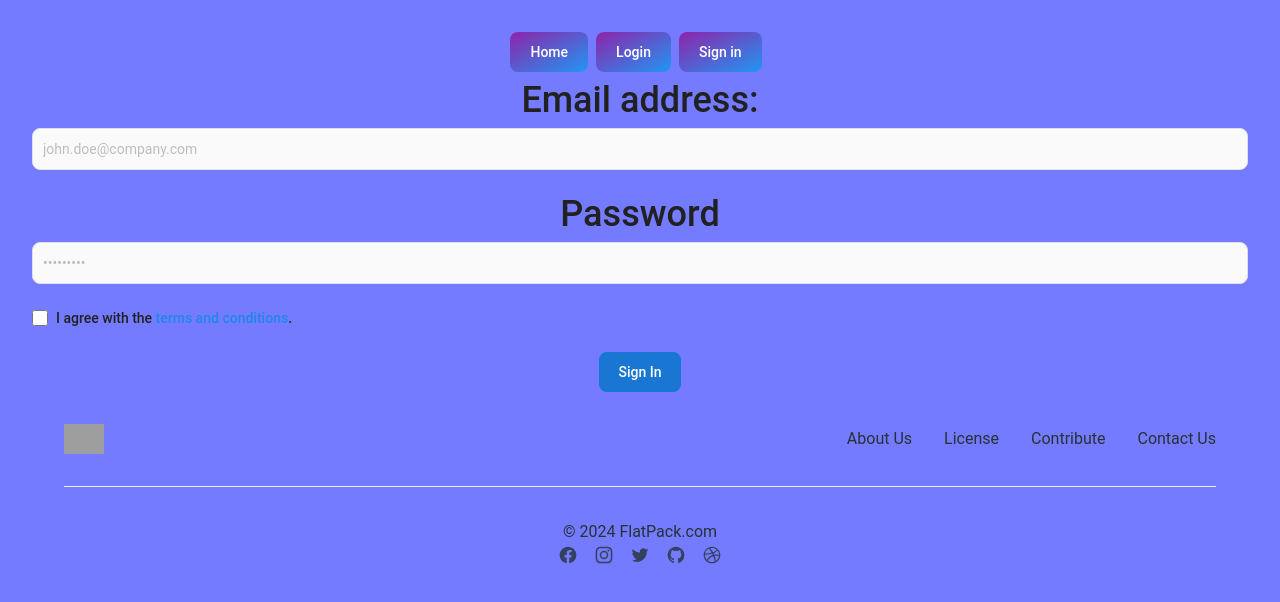
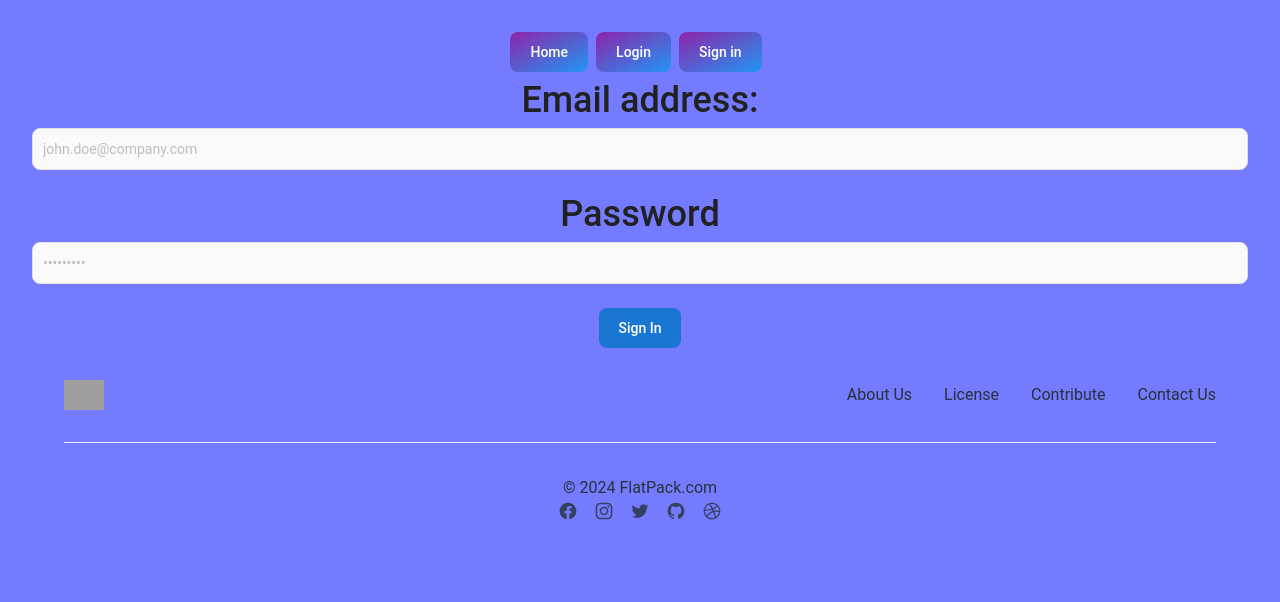
Before and after one commit to bodispatrik1995/flatpack, a React (Vite) app in the folder frontend/: page /login in a window 1280 px wide. Shown: the top 602 px of the page. Built offline with nearby package versions, Linux system fonts and the light colour scheme; grey boxes are pictures that could not be loaded.

Commit message:
fixed login loading, removed terms and services from login and register takes user to login after successful registration

```diff
--- a/frontend/src/Components/LogInForm.jsx
+++ b/frontend/src/Components/LogInForm.jsx
@@ -59,18 +59,6 @@ function LogInForm() {
                 .finally(() => setLoading(false))
         }
     return (
-        // <div>
-        //     <form onSubmit={handleSubmit}>
-        //         <label htmlFor={'login-email-input'}>E-mail:</label>
-        //         <input type="text" id={'login-email-input'} required name={'login-email-input'} onChange={handleEmailChange}/>
-        //         <br/>
-        //         <label htmlFor={'login-password-form'}>Password:</label>
-        //         <input type="password" id={'login-password-form'} required name={'login-password-form'} onChange={handlePasswordChange}/>
-        //         <br/>
-        //         <button type="submit">Sign In</button>
-        //     </form>
-        //     {loading ? <Loading/> : ''}
-        // </div>
         <div>
             <form onSubmit={handleSubmit}>
                 <div className="mb-6">
@@ -90,20 +78,10 @@ function LogInForm() {
                            className="bg-gray-50 border border-gray-300 text-gray-900 text-sm rounded-lg focus:ring-blue-500 focus:border-blue-500 block w-full p-2.5 dark:bg-gray-700 dark:border-gray-600 dark:placeholder-gray-400 dark:text-white dark:focus:ring-blue-500 dark:focus:border-blue-500"
                            placeholder="•••••••••" required/>
                 </div>
-
-                <div className="flex items-start mb-6">
-                    <div className="flex items-center h-5">
-                        <input id="remember" type="checkbox" value=""
-                               className="w-4 h-4 border border-gray-300 rounded bg-gray-50 focus:ring-3 focus:ring-blue-300 dark:bg-gray-700 dark:border-gray-600 dark:focus:ring-blue-600 dark:ring-offset-gray-800"
-                               required/>
-                    </div>
-                    <label htmlFor="remember" className="ms-2 text-sm font-medium text-gray-900 dark:text-gray-300">I
-                        agree with the <a href="#" className="text-blue-600 hover:underline dark:text-blue-500">terms
-                            and conditions</a>.</label>
-                </div>
                 <button type="submit"
                         className="text-white bg-blue-700 hover:bg-blue-800 focus:ring-4 focus:outline-none focus:ring-blue-300 font-medium rounded-lg text-sm w-full sm:w-auto px-5 py-2.5 text-center dark:bg-blue-600 dark:hover:bg-blue-700 dark:focus:ring-blue-800">Sign In
                 </button>
+                {loading ? <Loading/> : ""}
             </form>
         </div>
     );
--- a/frontend/src/Components/MyProperties/MyProperties.jsx
+++ b/frontend/src/Components/MyProperties/MyProperties.jsx
@@ -14,9 +14,16 @@ function MyProperties(props) {
                     'Accept': 'application/json',
                 }
             });
-            const foundData = await response.json();
-            console.log(foundData)
-            setMyProperties(foundData.properties)
+            if (response.ok){
+                const foundData = await response.json();
+                console.log(foundData)
+                setMyProperties(foundData.properties)
+            }
+            else{
+                return (
+                    <h1>You dont have any properties yet!</h1>
+                )
+            }
         }
         fetchMyProperties()
     }, []);
--- a/frontend/src/Components/RegisterForm.jsx
+++ b/frontend/src/Components/RegisterForm.jsx
@@ -1,5 +1,5 @@
 import {useState} from "react";
-import {useNavigate} from "react-router-dom";
+import {Navigate, useNavigate} from "react-router-dom";
 import Loading from "./Loading.jsx";
 import SystemMessage from "./SystemMessage.jsx";
 
@@ -41,8 +41,7 @@ export default function RegisterForm() {
                     })
                     console.log(info)
                     console.log(info.newUserId)
-                    localStorage.setItem('userToken', info.newUserId)
-                    navigate('/');
+                    navigate('/login')
                     window.location.reload()
                 } else {
 
```
